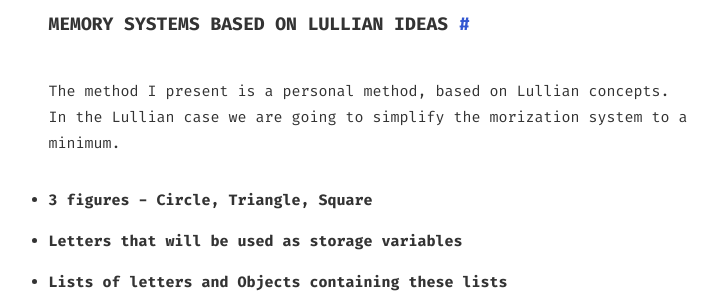
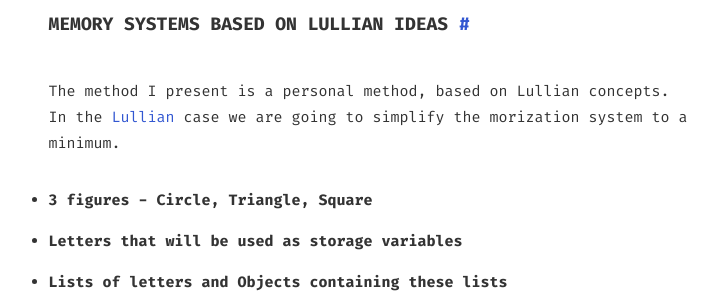
Before and after one commit to bernatferragut/WEB2, a Jekyll site: the page built from _posts/2021-10-23-Hardware-wallet-mnemonic-seed-phrases.md, in a window 1280 px wide and 900 px high, scrolled down 2050 px. Shown: the part 179-479 px from the top of the window, without its empty margins (269-987 px from the left). Built offline with Jekyll 4.4.1, drawn with Linux system fonts in a browser that asks for light colours; some of the changed lines change nothing that is shown.

Commit message:
pdf updated

```diff
--- a/_posts/2021-10-23-Hardware-wallet-mnemonic-seed-phrases.md
+++ b/_posts/2021-10-23-Hardware-wallet-mnemonic-seed-phrases.md
@@ -25,7 +25,7 @@ Among the ancient methods of memorization there is the classical school based on
 In my personal case, I prefer the second school of memorization, the 'scola lulliana' based on the methods of the classical Catalan philosopher, thinker and sage Ramon LLull, precursor of digital information systems and modern Artificial Intelligence already in medieval times.
 
 # Memory systems based on Lullian ideas
-The method I present is a personal method, based on Lullian concepts. In the Lullian case we are going to simplify the morization system to a minimum.
+The method I present is a personal method, based on Lullian concepts. In the [Lullian](https://pure.uvt.nl/ws/portalfiles/portal/1439970/fulltext.pdf) case we are going to simplify the morization system to a minimum.
 
 * __3 figures - Circle, Triangle, Square__
 
```
